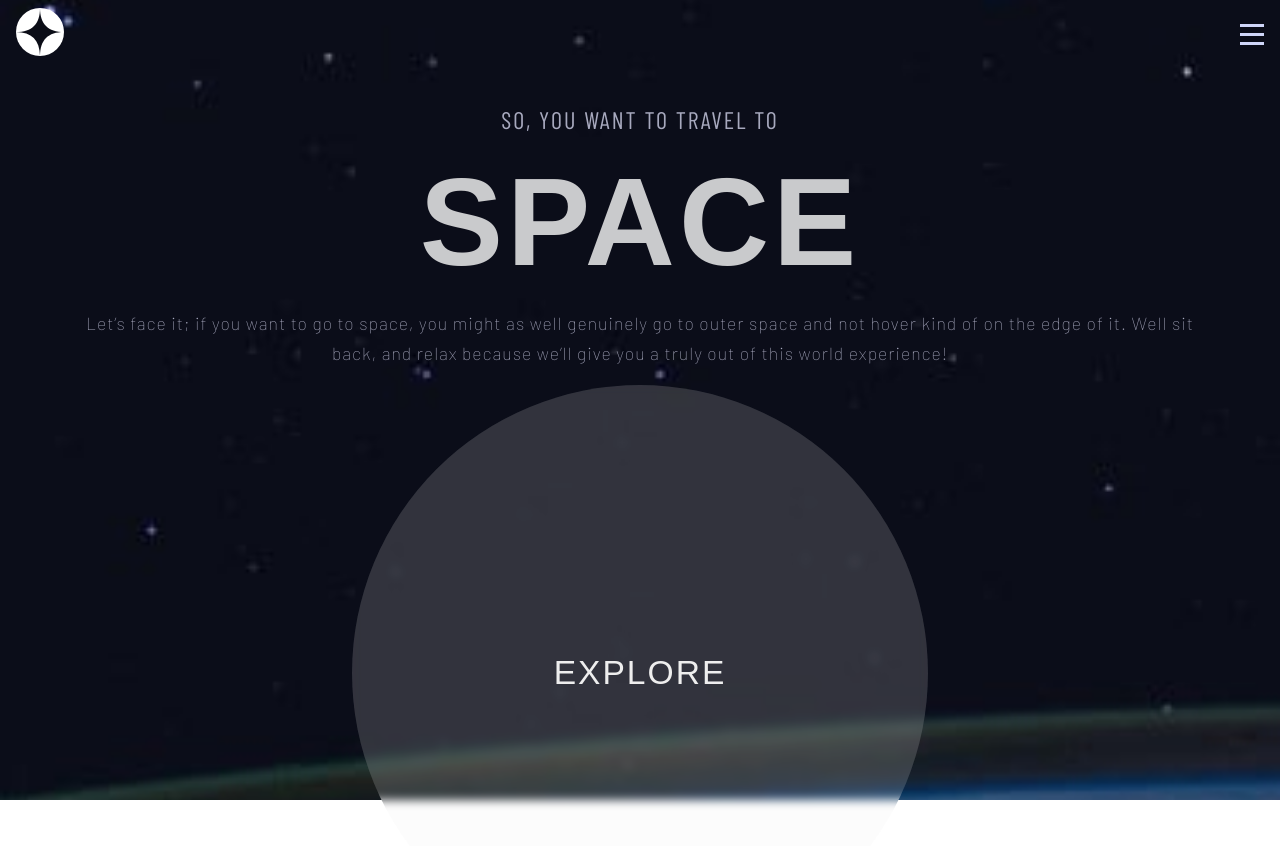
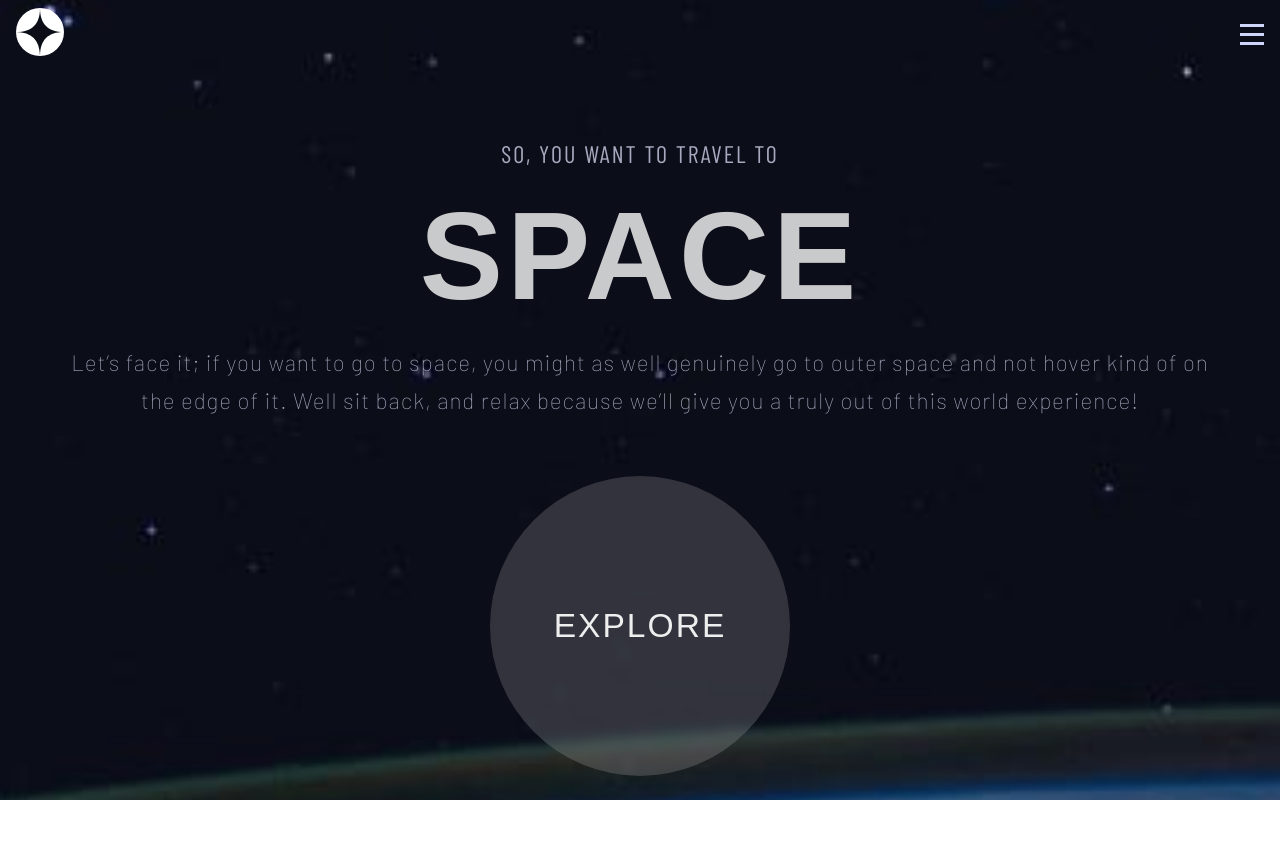
Before and after one commit to smediums/Concept-to-Code-space, a React (Create React App) app: page / in a window 1280 px wide. Shown: the top 846 px of the page. After the commit the page ends 800 px from the top, so only its background shows below. Built offline with nearby package versions, Linux system fonts and the light colour scheme; a web font is replaced by a local one.

Commit message:
Nav events and home touch ups done

```diff
--- a/src/components/header/Header.scss
+++ b/src/components/header/Header.scss
@@ -65,19 +65,30 @@
         backdrop-filter: blur(4px);
         box-shadow: 0 7px 9px rgba(16, 16, 16, 0.714);
         align-self: flex-end;
-        transition: 0.5s ease-in-out;
+        transition: 0.3s ease-in-out;
 
         &::after {
           content: "";
-          height: 5px;
-          width: 30%;
+          height: 2px;
+          width: 45%;
+          border-radius: 7px;
           position: absolute;
-          top: 0;
+          top: 50%;
           left: -50%;
-          background:rgba(0, 0, 0, 0.5);
+          background: rgba(0, 0, 0, 0.4);
+          z-index: -1;
+          transition: 0.1s ease left, 0.2s ease width 0.05s;
         }
 
         &:hover {
+          box-shadow: none;
+
+          &::after {
+            width: 100%;
+            height: 100%;
+            top: 0;
+            left: 0;
+          }
         }
 
         .navLink {
--- a/src/components/home/home.scss
+++ b/src/components/home/home.scss
@@ -40,8 +40,9 @@
       }
 
       p {
+        min-height: 0vw;
         width: 90%;
-        font-size: 1.1rem;
+        font-size: clamp(1.1rem, 3vw, 1.4rem);
         line-height: 1.7;
         font-family: $barlow;
         font-weight: 100;
@@ -59,7 +60,9 @@
       button {
         position: relative;
         height: 45vw;
+        max-height: 300px;
         width: 45vw;
+        max-width: 300px;
         border-radius: 50%;
         border: none;
         background: rgba(238, 238, 238, 0.173);
@@ -82,6 +85,7 @@
           position: absolute;
           height: 100%;
           width: 100%;
+          padding: 1rem;
           top: 0;
           left: 0;
           border-radius: 50%;
```
